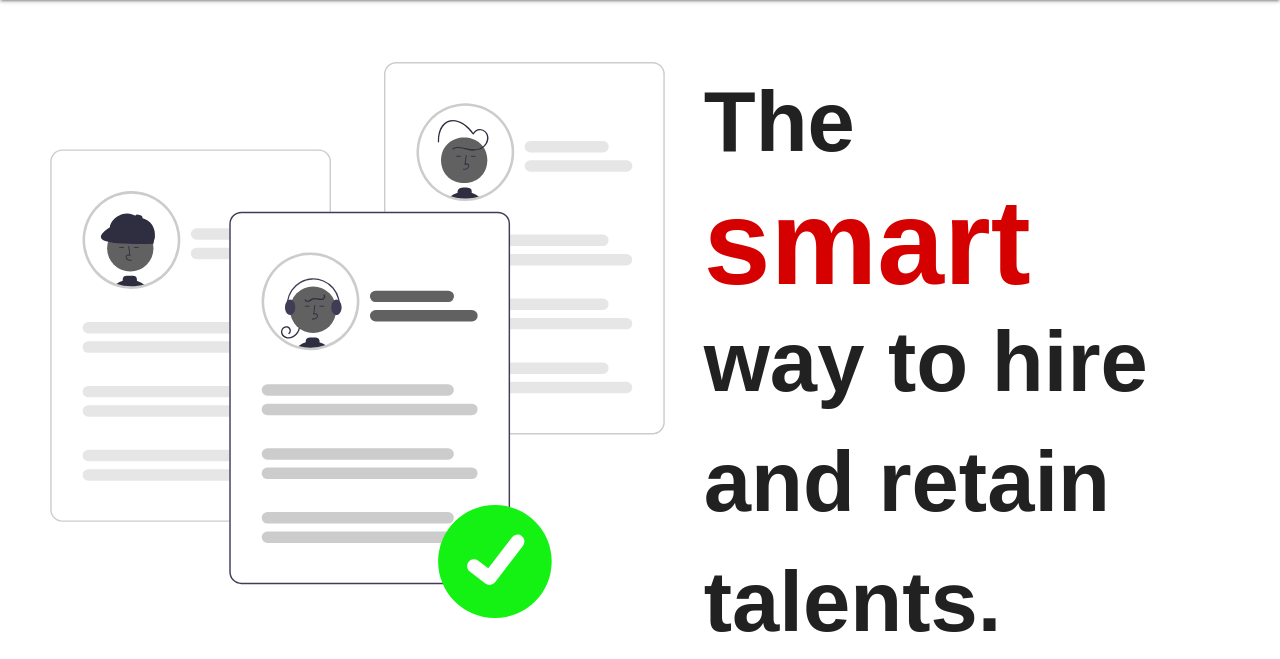
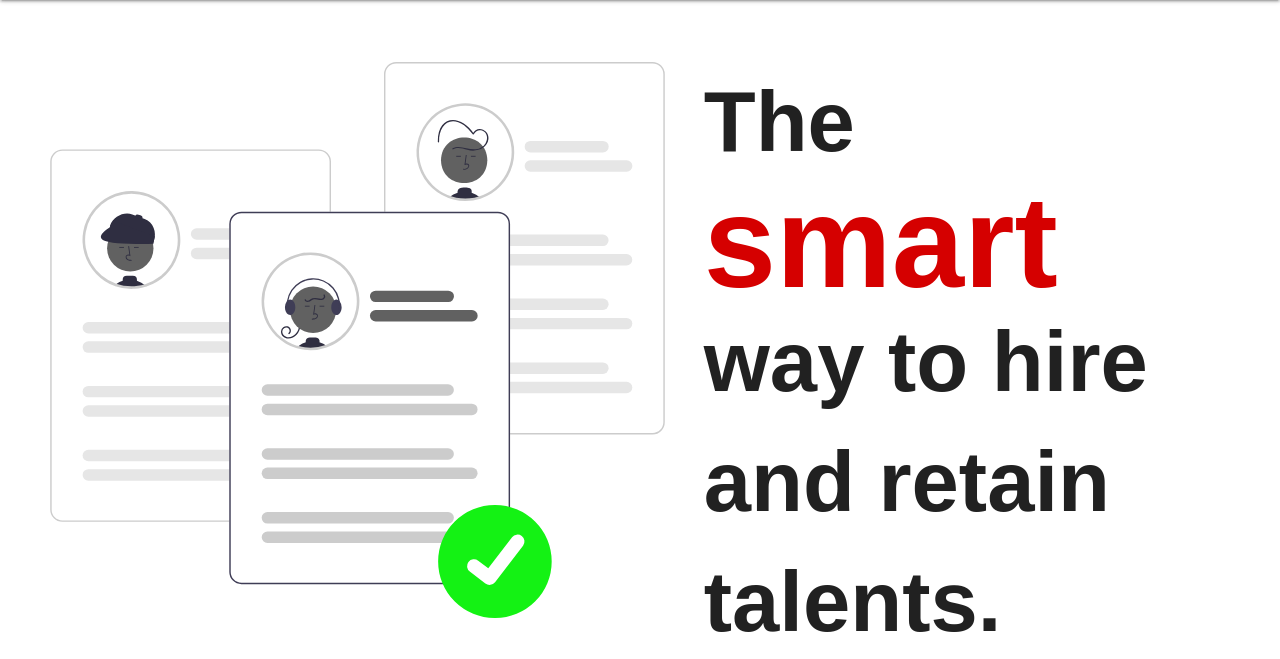
Before and after one commit to ope-john/Truecolor-countdown, a Flask app: page / in a window 1280 px wide. Shown: the part 64-723 px from the top of the page. Run offline with Flask 2, Linux system fonts and the light colour scheme; some libraries are stand-ins or nearby versions; some web fonts are replaced.

Commit message:
Update main.css

```diff
--- a/static/css/main.css
+++ b/static/css/main.css
@@ -64,7 +64,7 @@ h1{
 
 .keyword-color{
     color: #d50000;
-    font-size: 120px;
+    font-size: 130px;
 }
 
 .form-rm-padding{
```
